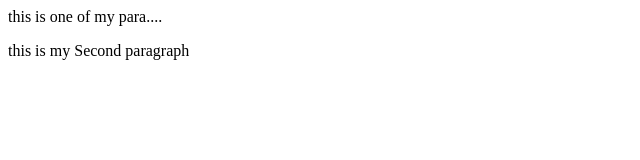
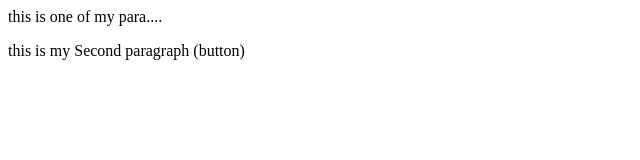
Before and after one commit to Aartidhy/localrepo, a plain HTML site: page index.html in a window 1280 px wide. Shown: the full height of the page, 0-640 px from the left. Drawn offline with Linux system fonts and the light colour scheme.

Commit message:
add button

```diff
--- a/index.html
+++ b/index.html
@@ -1,3 +1,3 @@
 
 <p>this is one of my para....</p>
-<p>this is my Second paragraph</p>
+<p>this is my Second paragraph (button)</p>
```
